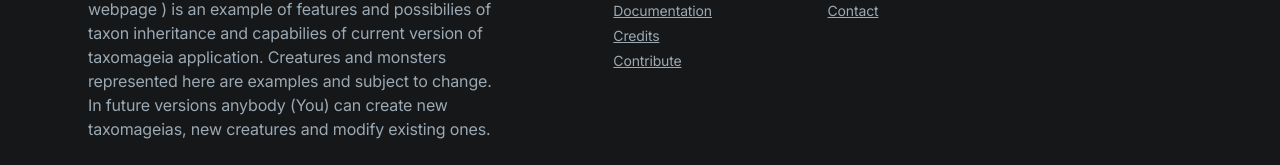
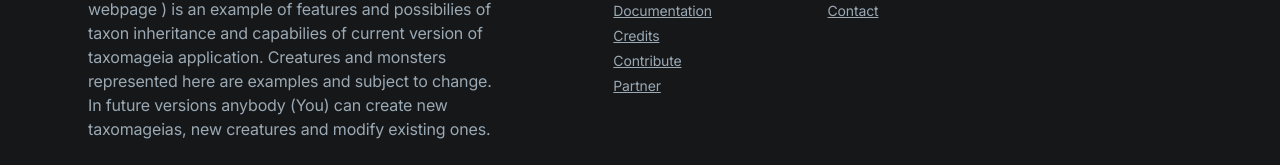
Before and after one commit to Nerdman4U/taxomageia-frontend, a Next.js app: page / in a window 1280 px wide. Shown: the part 3534-3699 px from the top of the page. Built offline with nearby package versions, Linux system fonts and the light colour scheme; no server answers.

Commit message:
feat(parner): parnership page

```diff
--- /dev/null
+++ b/app/partner/page.tsx
@@ -0,0 +1,29 @@
+import Image from 'next/image'
+import * as config from '@/config'
+
+const Partner = () => {
+  return (
+    <section id="partner">
+    <div className="max-w-6xl mx-auto px-4 sm:px-6 text-gray-400">
+      <div className="py-12 md:py-20 border-t border-gray-800">
+        {/* Section header */}
+        <div className="max-w-3xl mx-auto text-center pb-12 md:pb-16">
+          {/* <div className="inline-flex text-sm font-semibold py-1 px-3 m-2 text-green-600 bg-green-200 rounded-full mb-4">Reach goals that matter</div> */}
+          <h1 className="h2 mb-4">Partner</h1>
+          <p className="text-xl text-gray-400">
+            Are you a Game Developer or Game Designer? Would you like to partner with Taxomageia?
+            I can deliver believable creature and monster data for your game. All ideas are welcome.
+          </p>
+        </div>
+
+        <div className="max-w-3xl mx-auto md:pb-16">
+          <p>Send email to <a href={config.email}>info@taxomageia.pro</a>.</p>
+        </div>
+
+      </div>
+    </div>
+    </section>
+  )
+}
+
+export default Partner
--- a/components/ui/footer.tsx
+++ b/components/ui/footer.tsx
@@ -48,6 +48,9 @@ export default function Footer() {
                   </li>
                   <li className="mb-1">
                     <Link href={config.contribute} className="text-gray-400 hover:text-gray-100 transition duration-150 ease-in-out">Contribute</Link>
+                  </li>
+                  <li className="mb-1">
+                    <Link href={config.partner} className="text-gray-400 hover:text-gray-100 transition duration-150 ease-in-out">Partner</Link>
                   </li>
                 </ul>
               </div>
--- a/config/index.js
+++ b/config/index.js
@@ -13,6 +13,7 @@ const forum = "http://forum.taxomageia.pro"
 const facebook = "https://www.facebook.com/profile.php?id=61555410616799"
 const email = "mailto:info@taxomageia.pro"
 const contact = "/contact.html"
+const partner = "/partner.html"
 
 export {
   api,
@@ -29,5 +30,6 @@ export {
   forum,
   facebook,
   email,
-  contact
+  contact,
+  partner
 }
```
